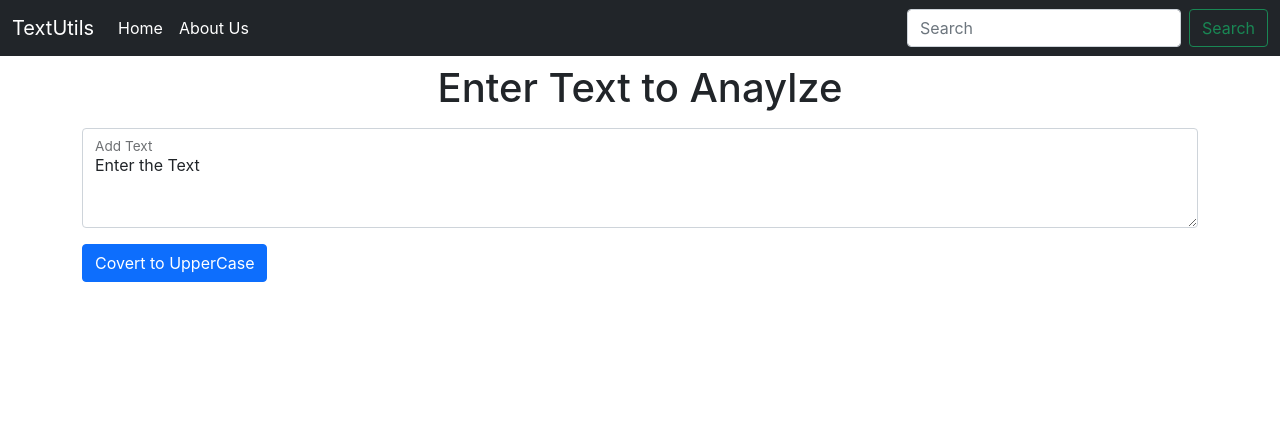
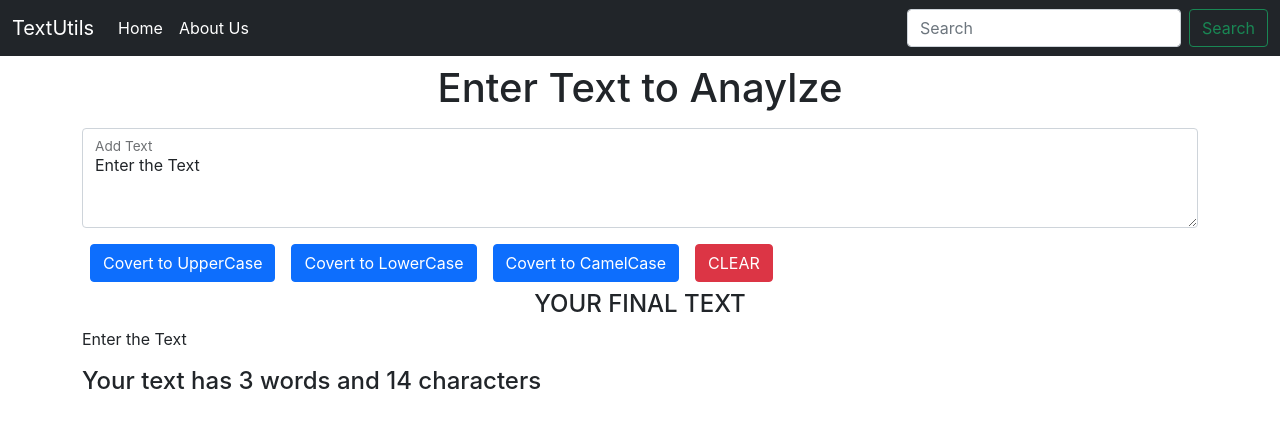
Before and after one commit to architjain798/textutils, a React (Create React App) app: page / in a window 1280 px wide. Shown: the top 428 px of the page. Built offline with nearby package versions, Linux system fonts and the light colour scheme.

Commit message:
added more functionalities

```diff
--- a/src/Components/TextForm.js
+++ b/src/Components/TextForm.js
@@ -4,24 +4,40 @@ import React, { useState } from 'react'
 export const TextForm = (props) => {
     const [text, setText] = useState("Enter the Text");
 
-    const handleClick = () => {
+    const handleUpperClick = () => {
+        setText(text.toUpperCase());
+    }
+    const handleLowerClick = () => {
+        setText(text.toLowerCase());
+    }
+    const handleCamelClick = () => {
         setText(text.toUpperCase());
     }
     const handleOnchange = (e) => {
         setText(e.target.value);
     }
     const handleTextAreaClick = () => {
-        if (text === "Enter the Text")
+        if (text === "Enter the Text" || text === text.toUpperCase())
             setText("");
     }
     return (
+        <>
             <div>
                 <h1 className="text-center my-2">{props.heading}</h1>
                 <div className="form-floating my-3">
                     <textarea value={text} onClick={handleTextAreaClick} onChange={handleOnchange} className="form-control" placeholder="Leave a comment here" id="myBox" style={{ height: '100px' }} />
                     <label htmlFor="myBox">Add Text</label>
                 </div>
-            <button type="button" className="btn btn-primary" onClick={handleClick}>Covert to UpperCase</button>
+                <button type="button" className="btn btn-primary mx-2" onClick={handleUpperClick}>Covert to UpperCase</button>
+                <button type="button" className="btn btn-primary mx-2" onClick={handleLowerClick}>Covert to LowerCase</button>
+                <button type="button" className="btn btn-primary mx-2" onClick={handleCamelClick}>Covert to CamelCase</button>
+                <button type="button" className="btn btn-danger mx-2" onClick={handleCamelClick}>CLEAR</button>
             </div>
+            <div className="my-2">
+                <h4 className="text-center">YOUR FINAL TEXT</h4>
+                <p>{text}</p>
+                <h4>Your text has {text.split(' ').length} words and {text.length} characters</h4>
+            </div>
+        </>
     )
 }
```
Lines whose indentation alone changed are shown as unchanged.
